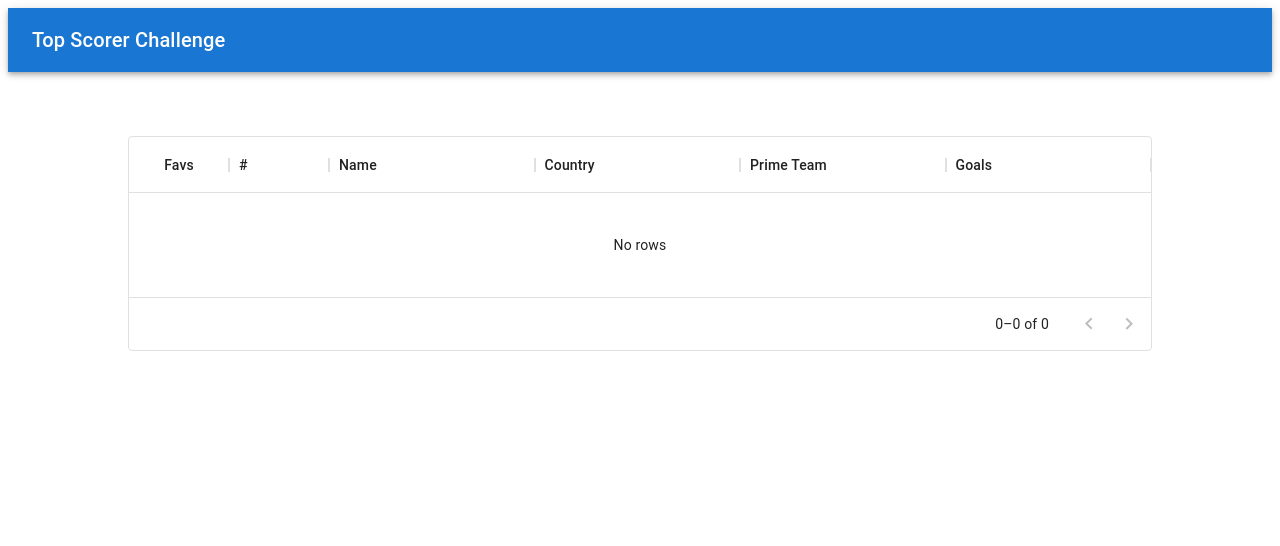
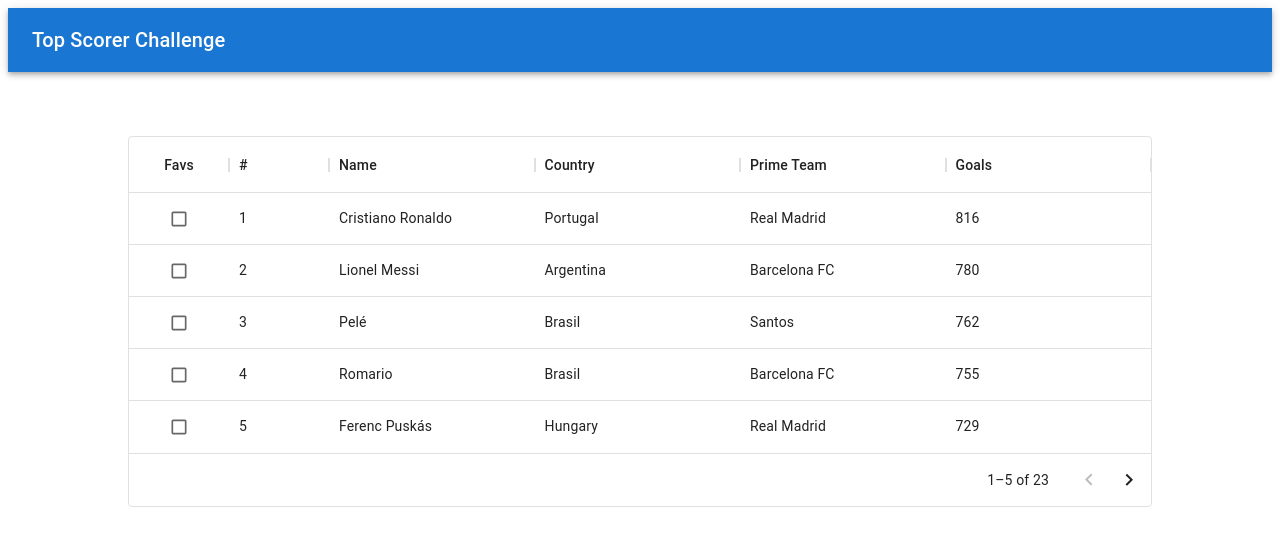
Before and after one commit to lisandroman/football-challenge, a React (Vite) app: page / in a window 1280 px wide. Shown: the top 546 px of the page. Built offline with nearby package versions, Linux system fonts and the light colour scheme.

Commit message:
Fix localStorage get data

```diff
--- a/src/pages/Home/Home.tsx
+++ b/src/pages/Home/Home.tsx
@@ -4,9 +4,10 @@ import { Player } from '@/data/player';
 import { useState } from 'react';
 import { Scorer } from '@/models';
 import { Checkbox } from '@mui/material';
-import { useDispatch } from 'react-redux';
+import { useDispatch, useSelector } from 'react-redux';
 import { addFavorite, addPlayer } from '@/redux/state';
 import store from '@/redux/store';
+import { AppStore } from '../../redux/store';
 
 export interface HomeInterface {}
 
@@ -15,6 +16,7 @@ const Home: React.FC<HomeInterface> = () => {
   const [selectedPlayer, setSelectedPlayer] = useState<Scorer[]>([])
   const pageSize = 5
   const dispatch = useDispatch()
+  const statePlayer = useSelector((store: AppStore) => store.player)
 
   const findScorer = (scorer: Scorer) => !!selectedPlayer.find(p => p.id === scorer.id)
   const filterScorer = (scorer: Scorer) => selectedPlayer.filter(p => p.id !== scorer.id)
@@ -77,7 +79,7 @@ const Home: React.FC<HomeInterface> = () => {
   return (
     <DataGrid
       getRowId={(row: any) => row.id}
-      rows={store.getState().player}
+      rows={statePlayer}
       columns={columns}
       disableColumnSelector
       disableSelectionOnClick
```
